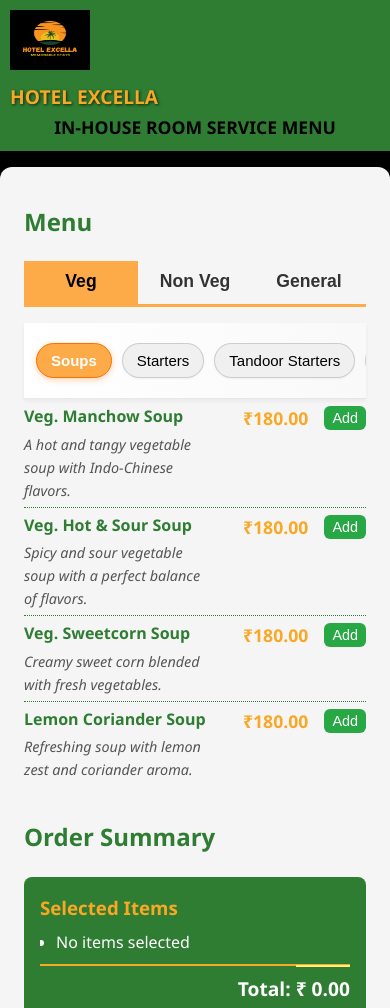
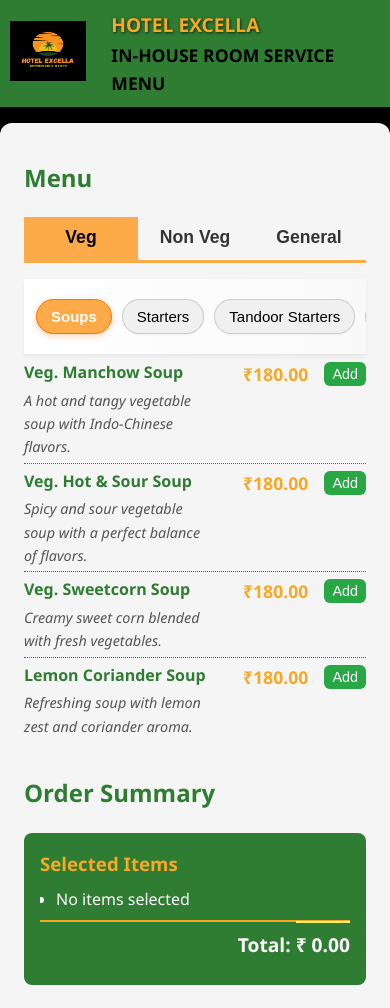
Before and after one commit to sanvigroupofhotels/hotel-excella-orderfood, a plain HTML site: page index.html in a window 390 px wide. Shown: the top 1008 px of the page. Drawn offline with Linux system fonts and the light colour scheme.

Commit message:
Update index.html

```diff
--- a/index.html
+++ b/index.html
@@ -261,16 +261,20 @@
       <style id="mobile-responsive-overrides">
          @media (max-width: 600px) {
          header {
-         flex-direction: column !important;
-         align-items: left !important;
-         text-align: center !important;
-         gap: 6px !important;
+         flex-direction: row !important;
+         align-items: center !important;
+	 justify-content: flex-start !important;
+	 padding 8px 12px !important;
+         gap: 10px !important;
          }
          header img {
+	 height 40px !important;
+	 margin 0 !important;
          margin-bottom: 6px !important;
          }
          header div {
-         text-align: center !important;
+         text-align: left !important;
+	 line height: 1.2 !important;
          }
          /* Keep help/confirm stack clean (from your earlier fix) */
          .footer-actions,
```
